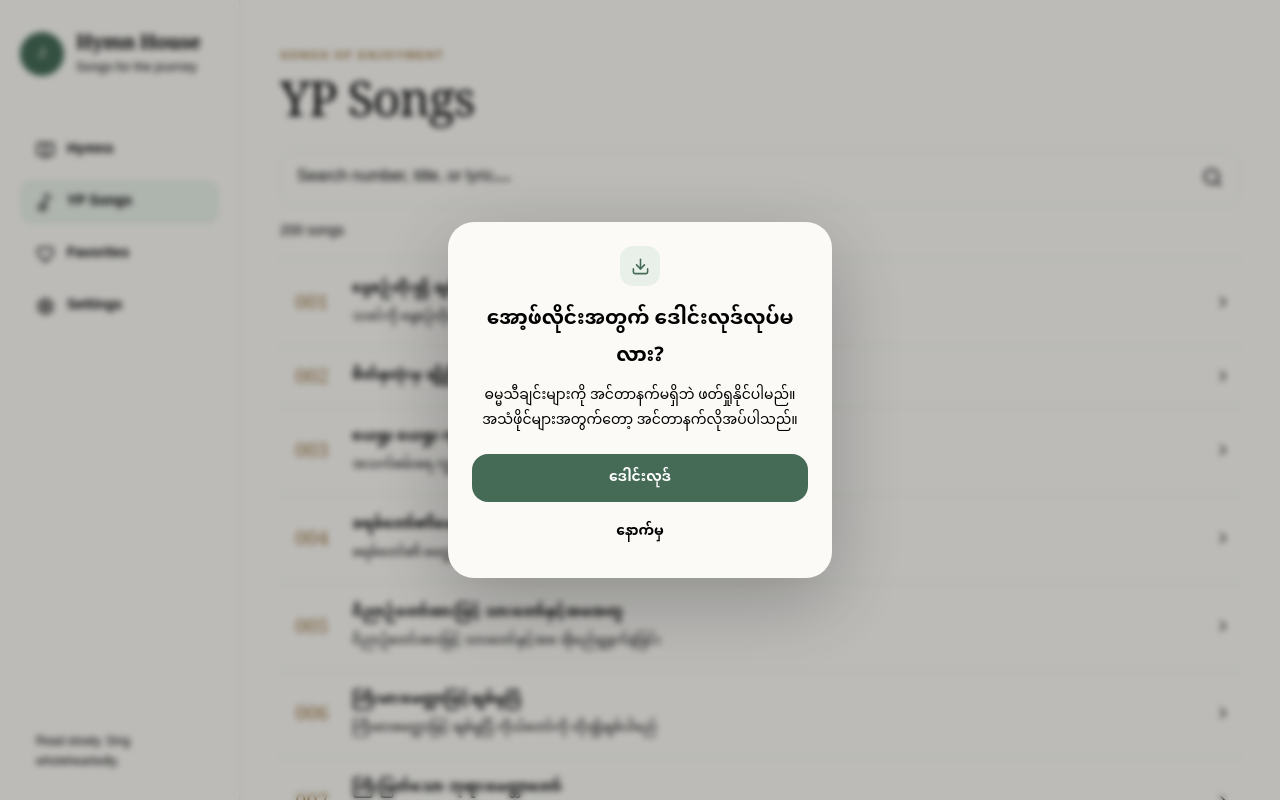
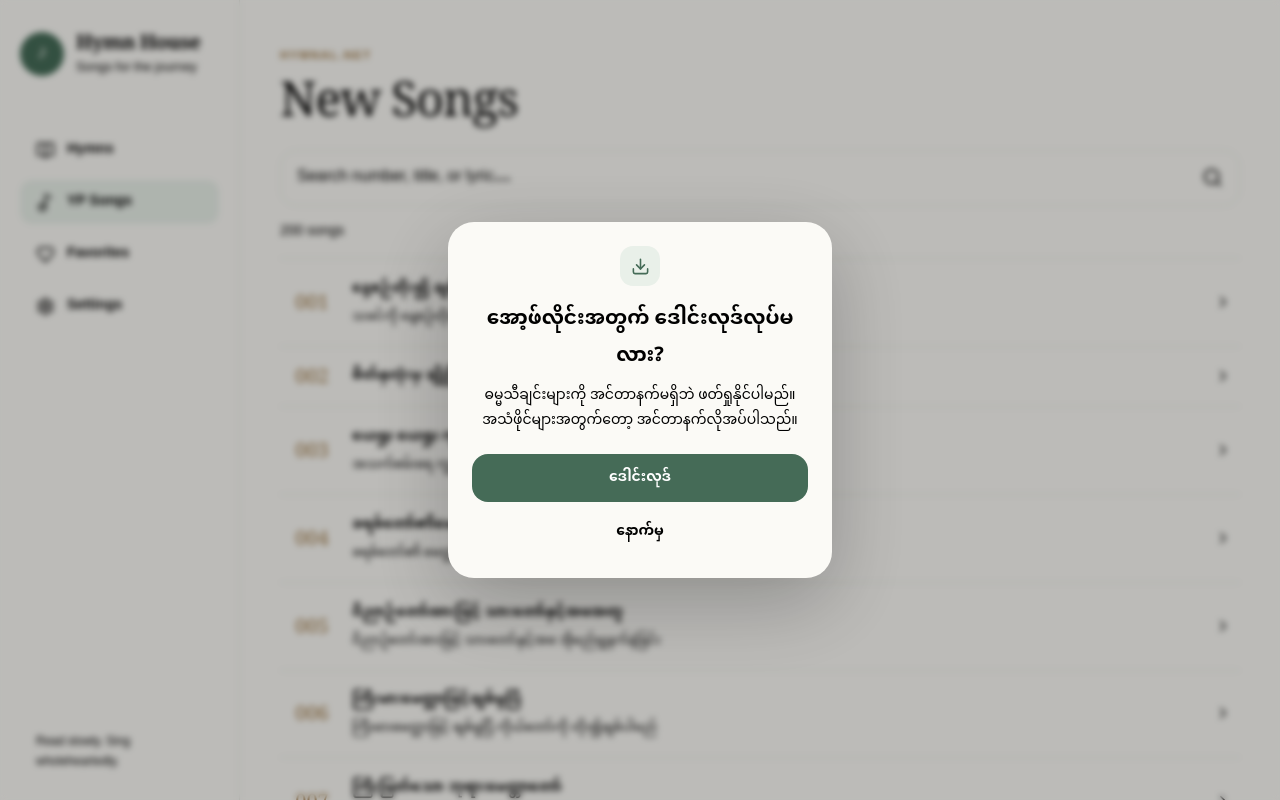
Before and after one commit to SaKhant/myanmar-hymn-pwa, a Next.js app: page /yp in a window 1280 px wide. Shown: the top 800 px of the page. Built offline with nearby package versions, Linux system fonts and the light colour scheme; a web font is replaced by a local one.

Commit message:
Rename YP page headings to Hymnal.net and New Songs

```diff
--- a/components/hymn-browser.tsx
+++ b/components/hymn-browser.tsx
@@ -71,7 +71,7 @@ export function HymnBrowser({ kind, myanmar, english=[], initialLanguage="my", i
     setSubmittedMissingNumber(true);
   };
   const countLabel=kind==="hymns"&&!hasQuery?"700 Hymns":`${results.length.toLocaleString()} ${results.length===1?(kind==="hymns"?"hymn":"song"):(kind==="hymns"?"hymns":"songs")}`;
-  return <main className="page"><header className="mb-7"><p className={`eyebrow ${kind==="hymns"?"normal-case":""}`}>{kind==="yp"?"Songs of Enjoyment":"Hymnal.net"}</p><h1 className="mt-2 font-serif text-4xl tracking-tight md:text-5xl">{kind==="yp"?"YP Songs":"Hymns"}</h1></header>
+  return <main className="page"><header className="mb-7"><p className="eyebrow normal-case">Hymnal.net</p><h1 className="mt-2 font-serif text-4xl tracking-tight md:text-5xl">{kind==="yp"?"New Songs":"Hymns"}</h1></header>
     {kind==="yp"&&!myanmarOnly&&<div className="mb-5 flex w-full rounded-xl bg-[var(--sage-soft)] p-1 sm:w-fit" role="group" aria-label="Language">{(["my","en"] as const).map(lang=><button key={lang} onClick={()=>setSelectedLanguage(lang)} className={`focus-ring flex-1 rounded-lg px-7 py-2.5 text-sm font-bold sm:flex-none ${language===lang?"bg-[var(--paper)] text-[var(--ink)] shadow-sm":"text-[var(--muted)]"}`}>{lang==="my"?"မြန်မာ":"English"}</button>)}</div>}
     <SearchField value={query} onChange={(value)=>{setQuery(value);setSubmittedMissingNumber(false)}} onSubmit={submitSearch} placeholder="Search number, title, or lyric…" cleanFocus/>
     <p className="my-4 text-sm text-[var(--muted)]">{countLabel}</p>
```
